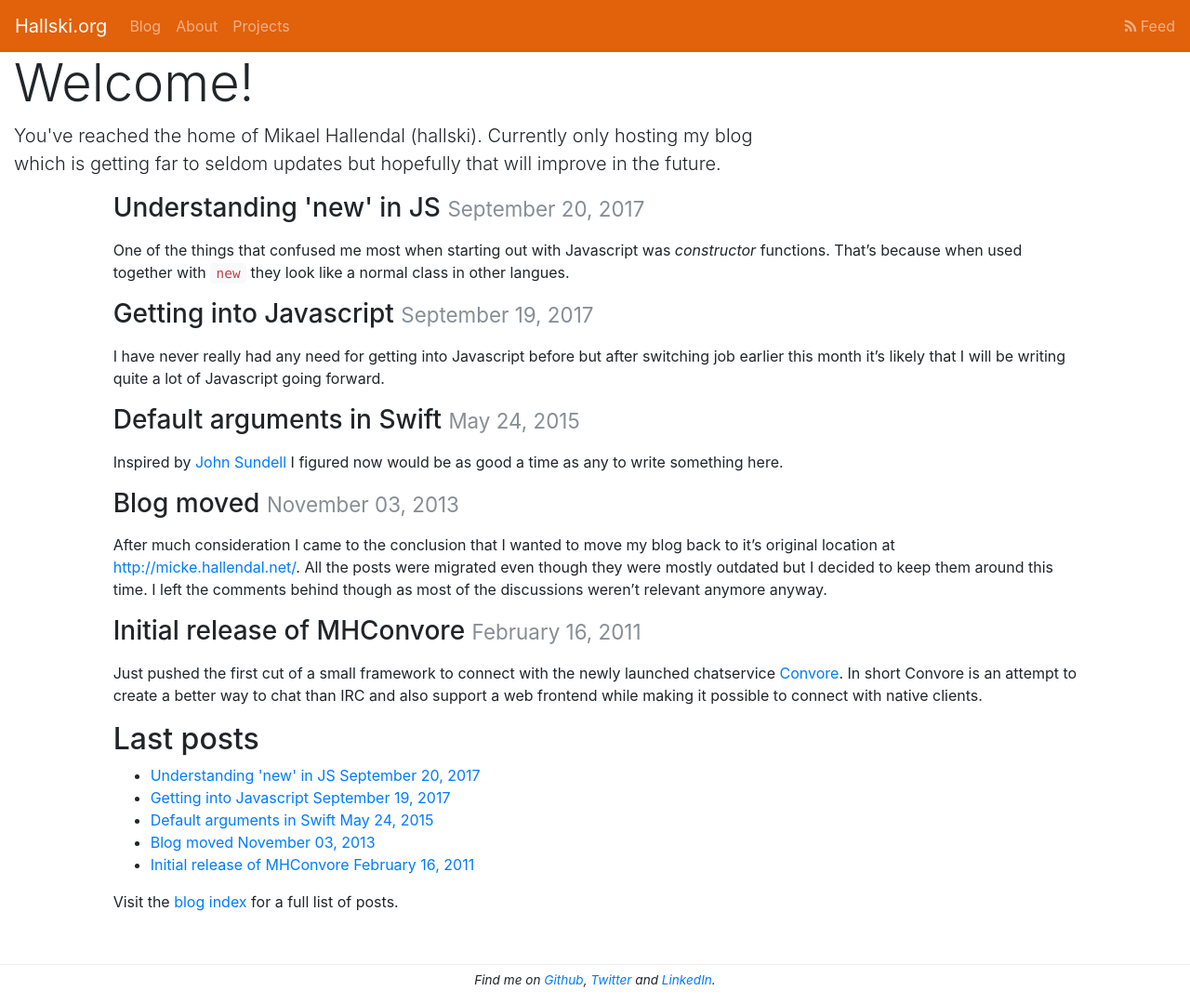
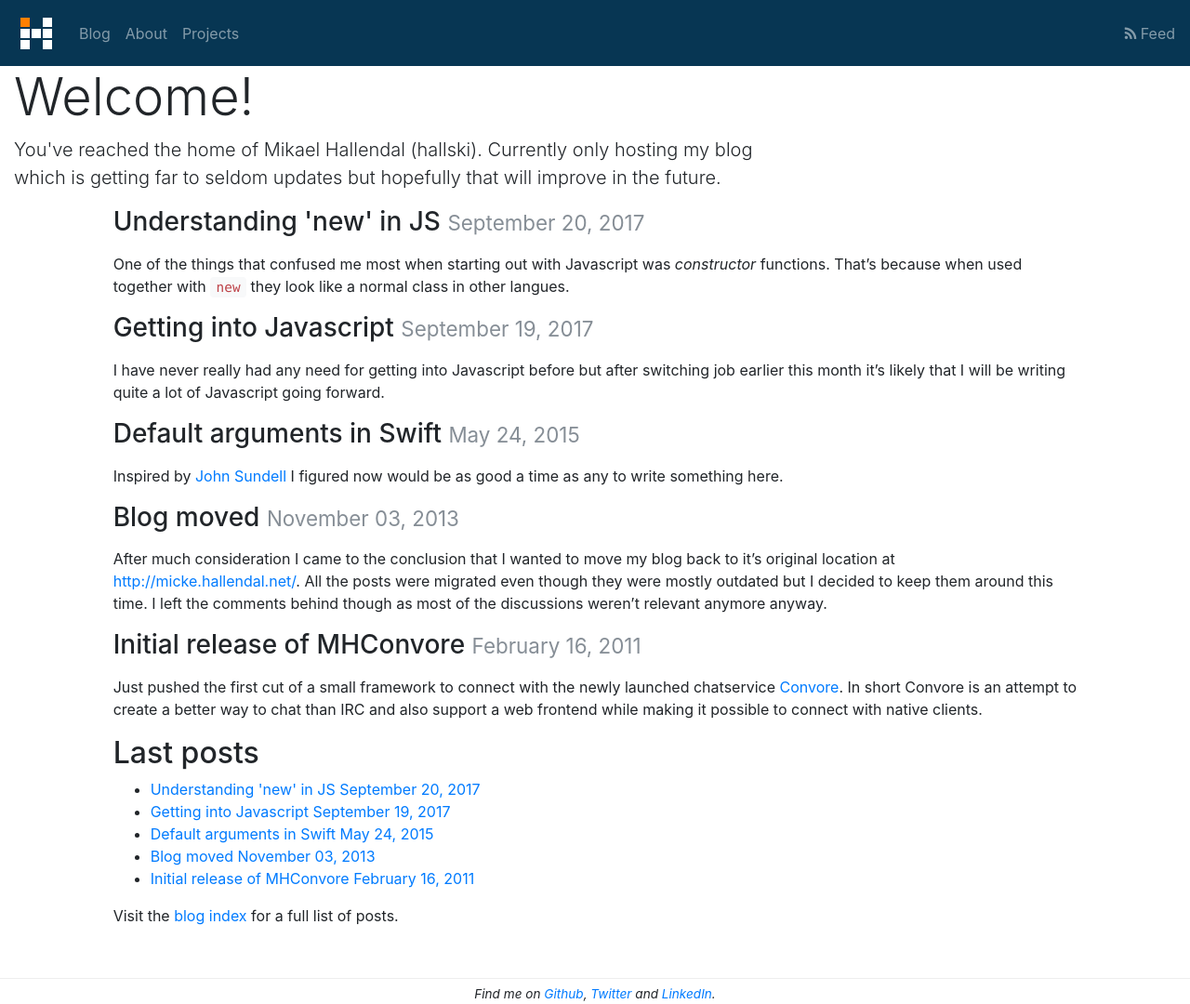
Before and after one commit to hallski/hallski.github.io, a Jekyll site: the page built from index.html, in a window 1280 px wide. Shown: the whole page at 93% size. Built offline with Jekyll 4.4.1, drawn with Linux system fonts in a browser that asks for light colours; nearby versions of some CDN libraries.

Commit message:
Add H-image

```diff
--- a/_layouts/default.html
+++ b/_layouts/default.html
@@ -26,8 +26,8 @@
     <link rel="stylesheet" href="/css/overrides.css" type="text/css">
   </head>
   <body>
-    <nav class="navbar navbar-dark navbar-expand-lg" style="background-color: rgb(226, 97, 11)" role="navigation">
-      <a class="navbar-brand" href="/">{{ site.title }}</a>
+    <nav class="navbar navbar-dark navbar-expand-lg" style="background-color: rgb(7, 54, 83)" role="navigation">
+      <a class="navbar-brand" href="/"><img src="/images/H.png"></a>
       <ul class="navbar-nav mr-auto">
         <li class="nav-item {% if page.section == 'blog' %}active{% endif %}">
           <a class="nav-link" href="/blog/">Blog</a>
```
Also changed, not shown: images/H.png (added).
